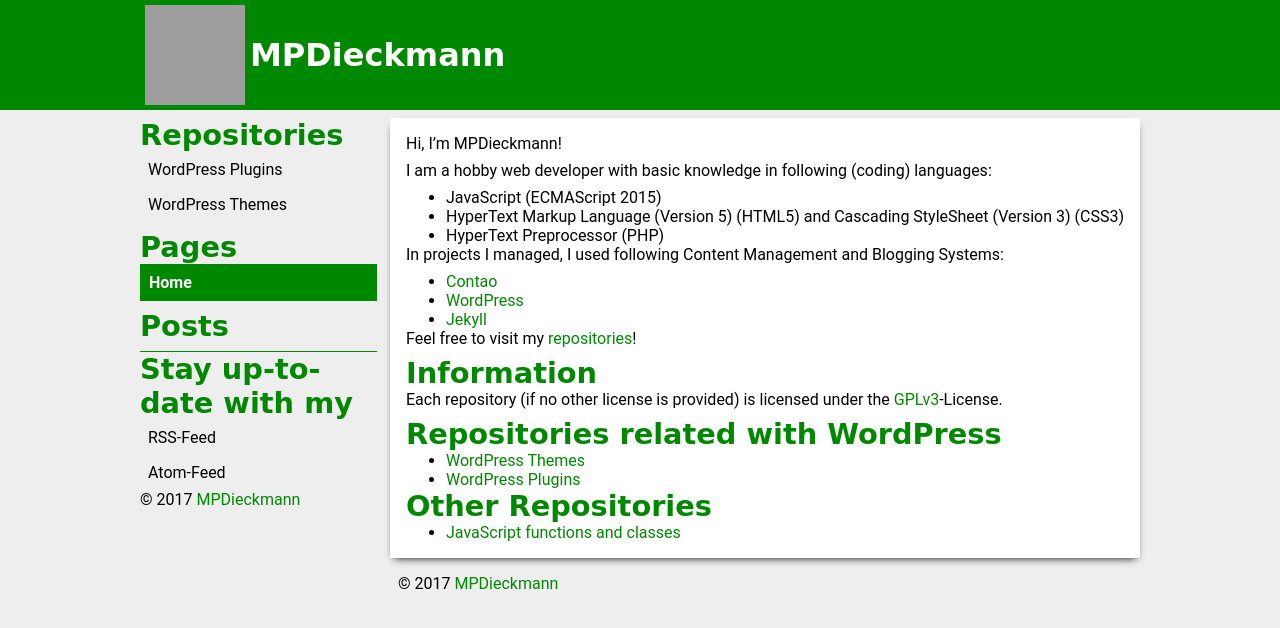
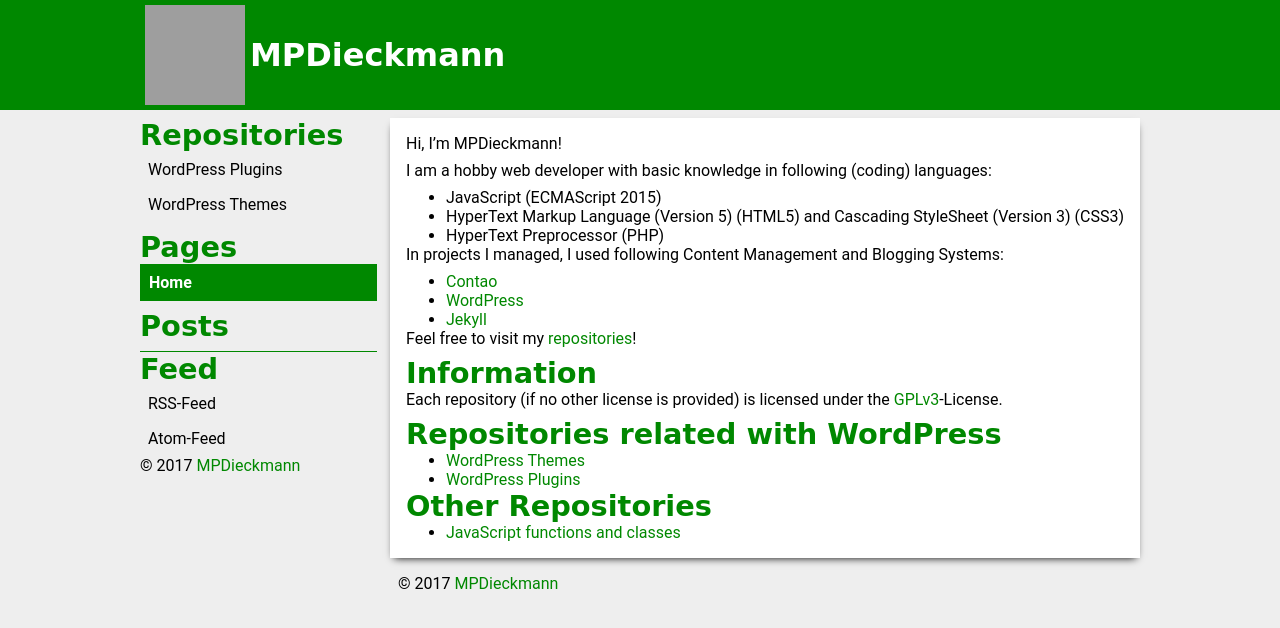
Before and after one commit to MPDieckmann/mpdieckmann.github.io, a Jekyll site: the page built from index.md, in a window 1280 px wide, cut to the strip 0-628 px from the top of the page. Built offline with Jekyll 4.4.1, drawn with Linux system fonts in a browser that asks for light colours; grey boxes are pictures that could not be loaded.

Commit message:
Update sidebar-widgets.html

```diff
--- a/_includes/sidebar-widgets.html
+++ b/_includes/sidebar-widgets.html
@@ -12,7 +12,7 @@
 </div>
 <hr />
 <div class="widget">
-  <h2>Stay up-to-date with my</h2>
+  <h2>Feed</h2>
   <ul class="menu">
     <li class="menu-item"><a href="{{ "/feed.rss" | absolute_url }}">RSS-Feed</a></li>
     <li class="menu-item"><a href="{{ "/feed.atom" | absolute_url }}">Atom-Feed</a></li>
```
